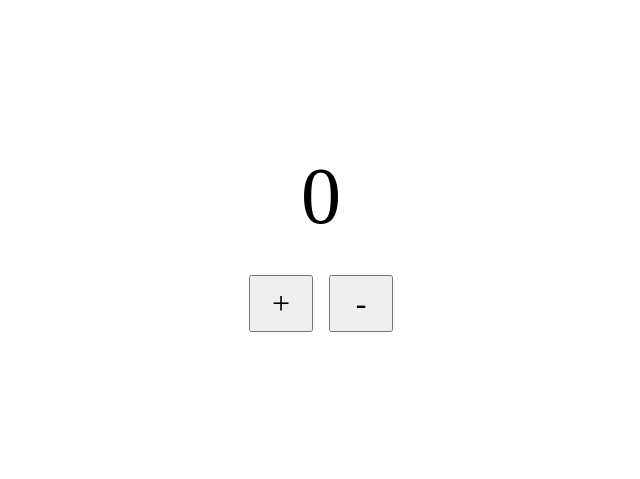
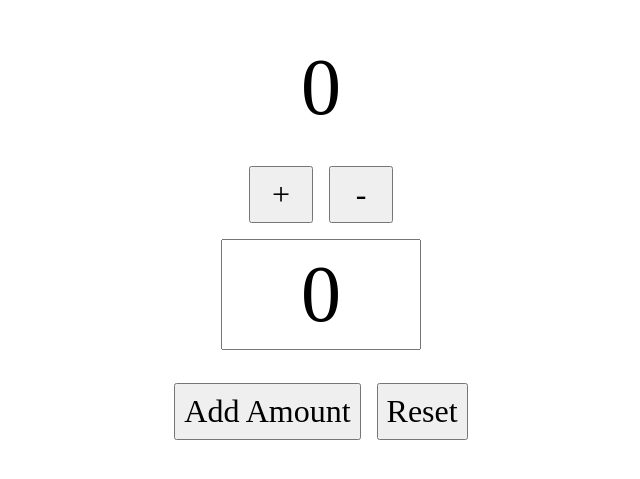
Before and after one commit to kwamekyeimonies/Redux-State-Management-Demo, a React (Create React App) app: page / in a window 1280 px wide. Shown: the part 151-630 px from the top of the page, without its empty margins (319-959 px from the left). Built offline with nearby package versions, Linux system fonts and the light colour scheme.

Commit message:
inital phase done

```diff
--- a/src/app/features/counter/Counter.js
+++ b/src/app/features/counter/Counter.js
@@ -1,11 +1,19 @@
-import React from 'react'
+import React, { useState } from 'react'
 import { useDispatch, useSelector } from 'react-redux'
-import { decrement, increment } from './counterSlice';
+import { decrement, greetingUser, increment, incrementByAmount, reset } from './counterSlice';
 
 const Counter = () => {
 
     const count = useSelector((state)=> state.counter.count)
     const dispatch = useDispatch();
+    const [incrementAmount,setIncrementAmount] = useState(0)
+
+    const addValue = Number(incrementAmount) || 0;
+
+    const resetAll = ()=>{
+        setIncrementAmount(0);
+        dispatch(reset())
+    }
 
   return (
     <section>
@@ -14,6 +22,12 @@ const Counter = () => {
             <button onClick={()=> dispatch(increment())}>+</button>
             <button onClick={()=> dispatch(decrement())}>-</button>
         </div>
+        <input  type="text" value={incrementAmount} onChange={(e)=>setIncrementAmount(e.target.value)}  />
+        <div>
+            <button onClick={()=> dispatch(incrementByAmount(addValue))}>Add Amount</button>
+            <button onClick={()=> dispatch(resetAll())}>Reset</button>
+        </div>
+
     </section>
   )
 }
--- a/src/app/features/counter/counterSlice.js
+++ b/src/app/features/counter/counterSlice.js
@@ -1,7 +1,8 @@
 import { createSlice } from "@reduxjs/toolkit";
 
 const initialState = {
-    count: 0
+    count: 0,
+    salutation: "Welcome"
 }
 
 export const counterSlice = createSlice({
@@ -14,13 +15,25 @@ export const counterSlice = createSlice({
 
         decrement: (state) =>{
             state.count -=1;
-        }
+        },
+        reset: (state)=>{
+            state.count = 0
+        },
+        incrementByAmount: (state,action)=>{
+            state.count = state.count + action.payload
+        },
+        // greetingUser: (state,action)=>{
+        //     state.salutation = state.salutation + action.payload
+        // }
     }
 })
 
 export const {
     increment,
-    decrement
+    decrement,
+    reset,
+    incrementByAmount,
+    greetingUser
 } = counterSlice.actions
 
 
```
